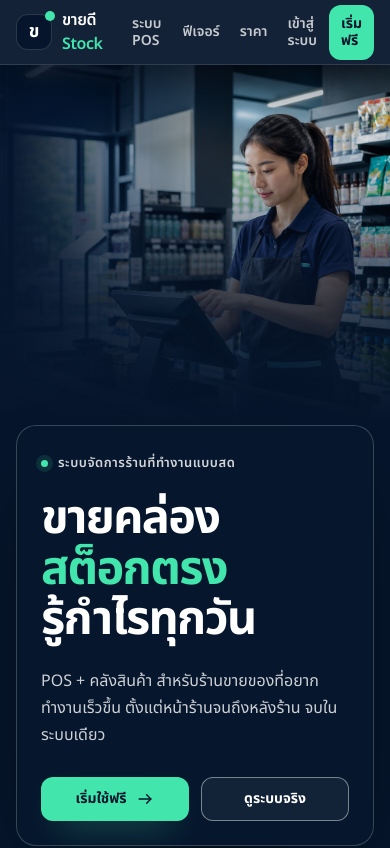
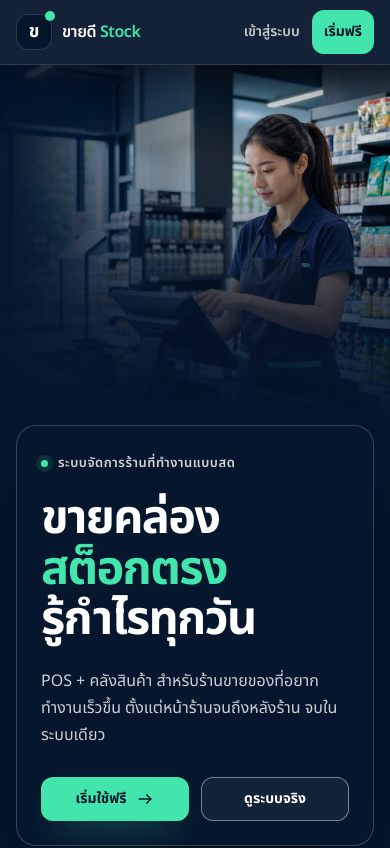
Before and after one commit to kasididsud-alt/POS, a Next.js app: page / in a window 390 px wide. Shown: the top 848 px of the page. Built offline with nearby package versions, Linux system fonts and the light colour scheme; no server answers.

Commit message:
fix: refine responsive retail landing page

```diff
--- a/app/globals.css
+++ b/app/globals.css
@@ -406,8 +406,18 @@ body {
 .lp-home .lp-btn-outline-light,
 .lp-home .lp-btn-ghost,
 .lp-home .lp-header-cta,
+.lp-home .lp-nav-link:not(.hidden) {
+  display: inline-flex;
+}
+
+.lp-home .lp-btn-primary,
+.lp-home .lp-btn-gold,
+.lp-home .lp-btn-solid,
+.lp-home .lp-btn-secondary,
+.lp-home .lp-btn-outline-light,
+.lp-home .lp-btn-ghost,
+.lp-home .lp-header-cta,
 .lp-home .lp-nav-link {
-  display: inline-flex;
   min-height: 44px;
   align-items: center;
   justify-content: center;
```
Also changed, not shown: 1 other file (tests, documents, lock files or other folders).
